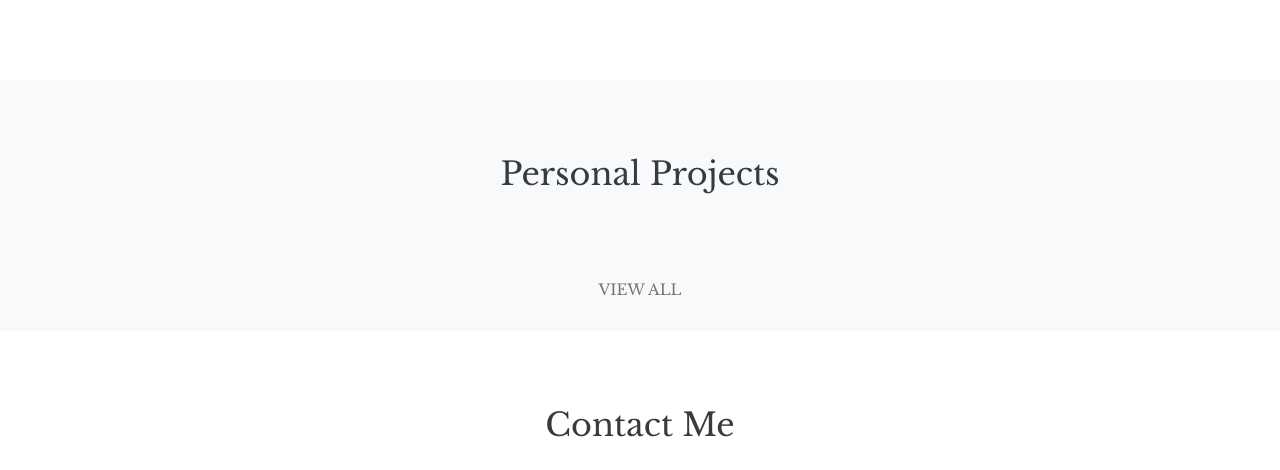
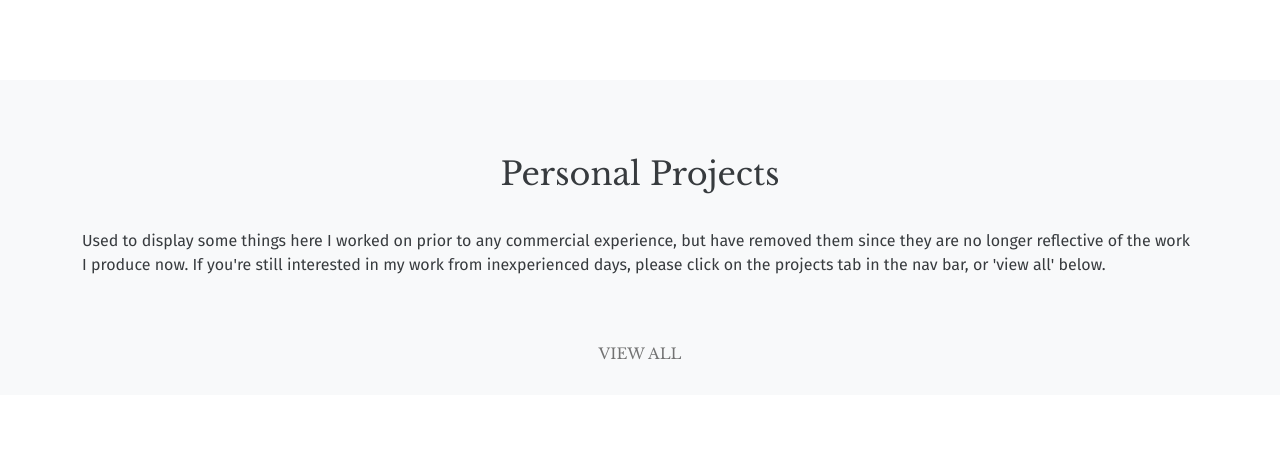
Before and after one commit to kunheeha/personalwebsite, a Flask app: template personalwebsite/templates/about.html in a window 1280 px wide. Shown: the part 722-1192 px from the top of the page. Run offline with Flask 3, Linux system fonts and the light colour scheme; the template is opened without the code that fills it, so the values that code supplies are empty; some libraries are stand-ins or nearby versions.

Commit message:
comment out project objects, replace with disclaimer text

```diff
--- a/personalwebsite/templates/about.html
+++ b/personalwebsite/templates/about.html
@@ -78,7 +78,10 @@
       <h2 data-aos="fade-up" data-aos-duration="800" data-aos-delay="200">Personal Projects</h2>
     </div>
     <div class="row">
-      {% for project in projects %}
+      <div class="col-12">
+        <p data-aos="fade" data-aos-duration="900" data-aos-delay="300">Used to display some things here I worked on prior to any commercial experience, but have removed them since they are no longer reflective of the work I produce now. If you're still interested in my work from inexperienced days, please click on the projects tab in the nav bar, or 'view all' below.</p>
+      </div>
+      <!--{% for project in projects %}
       <div class="col-12 col-sm-6 col-xl-3">
         <div class="project-item" data-aos="zoom-in" data-aos-duration="800" data-aos-delay="300">
           <div class="project-item-inner shadow-1 white-bg">
@@ -99,7 +102,7 @@
           </div>
         </div>
       </div>
-      {% endfor %}
+      {% endfor %}-->
     </div>
     <div class="project-page-link">
       <a class="internal-links" href="{{ url_for('main.projects') }}" data-aos="fade" data-aos-duration="800" data-aos-delay="600">VIEW ALL</a>
```
